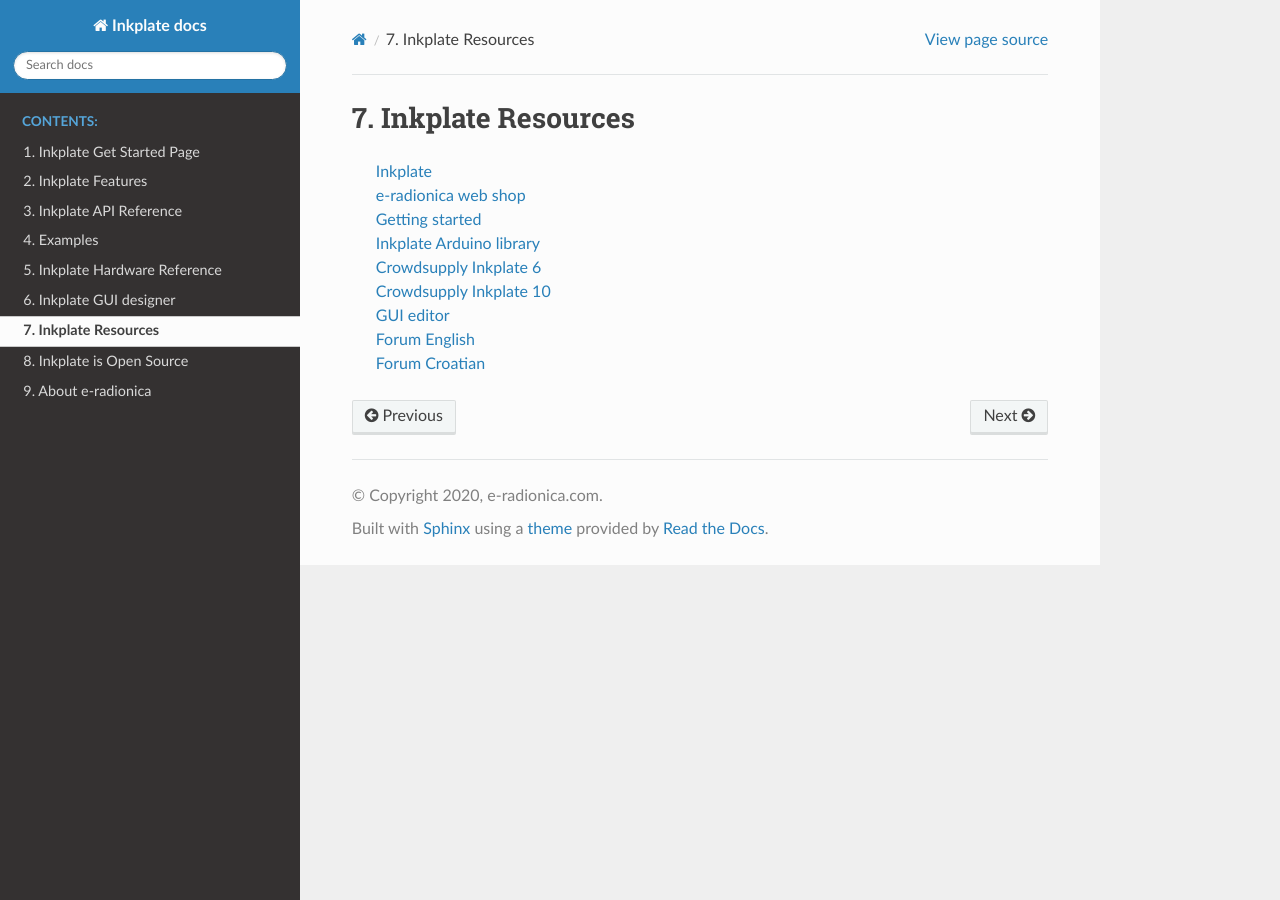
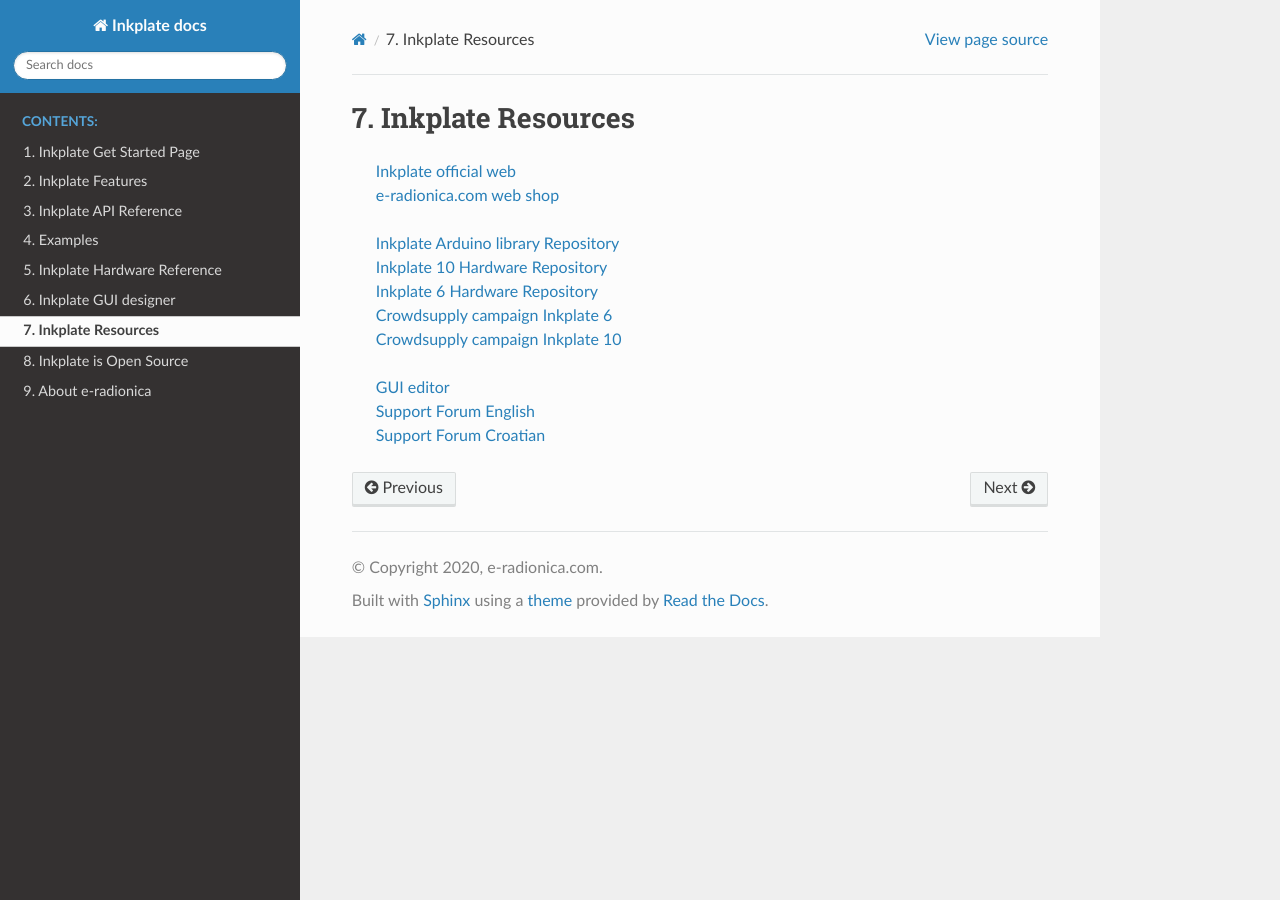
Before and after one commit to SolderedElectronics/Inkplate-documentation, a Sphinx documentation site: the page built from source/resources.rst, in a window 1280 px wide. Built offline with Sphinx 7.4.7 and the Read the Docs theme 2.0.0, drawn with Linux system fonts in a browser that asks for light colours.

Commit message:
Update resources.rst

```diff
--- a/source/resources.rst
+++ b/source/resources.rst
@@ -2,12 +2,15 @@
 ====================
 
 
-    | `Inkplate <https://inkplate.io/>`_
-    | `e-radionica web shop <https://e-radionica.com/hr/inkplate.html>`_
-    | `Getting started <https://inkplate.io/getting-started/>`_
-    | `Inkplate Arduino library <https://github.com/e-radionicacom/Inkplate-Arduino-library>`_
-    | `Crowdsupply Inkplate 6 <https://www.crowdsupply.com/e-radionica/inkplate-6>`_
-    | `Crowdsupply Inkplate 10 <https://www.crowdsupply.com/e-radionica/inkplate-10>`_
+    | `Inkplate official web <https://inkplate.io/>`_
+    | `e-radionica.com web shop <https://e-radionica.com/hr/inkplate.html>`_
+
+    | `Inkplate Arduino library Repository <https://github.com/e-radionicacom/Inkplate-Arduino-library>`_
+    | `Inkplate 10 Hardware Repository <https://github.com/e-radionicacom/Inkplate-10-hardware>`_
+    | `Inkplate 6 Hardware Repository <https://github.com/e-radionicacom/Inkplate-6-hardware>`_
+    | `Crowdsupply campaign Inkplate 6 <https://www.crowdsupply.com/e-radionica/inkplate-6>`_
+    | `Crowdsupply campaign Inkplate 10 <https://www.crowdsupply.com/e-radionica/inkplate-10>`_
+
     | `GUI editor <https://inkplate.io/home/gui-editor/>`_
-    | `Forum English <https://forum.e-radionica.com/en/>`_
-    | `Forum Croatian <https://forum.e-radionica.com/hr/>`_
+    | `Support Forum English <https://forum.e-radionica.com/en/>`_
+    | `Support Forum Croatian <https://forum.e-radionica.com/hr/>`_
```
